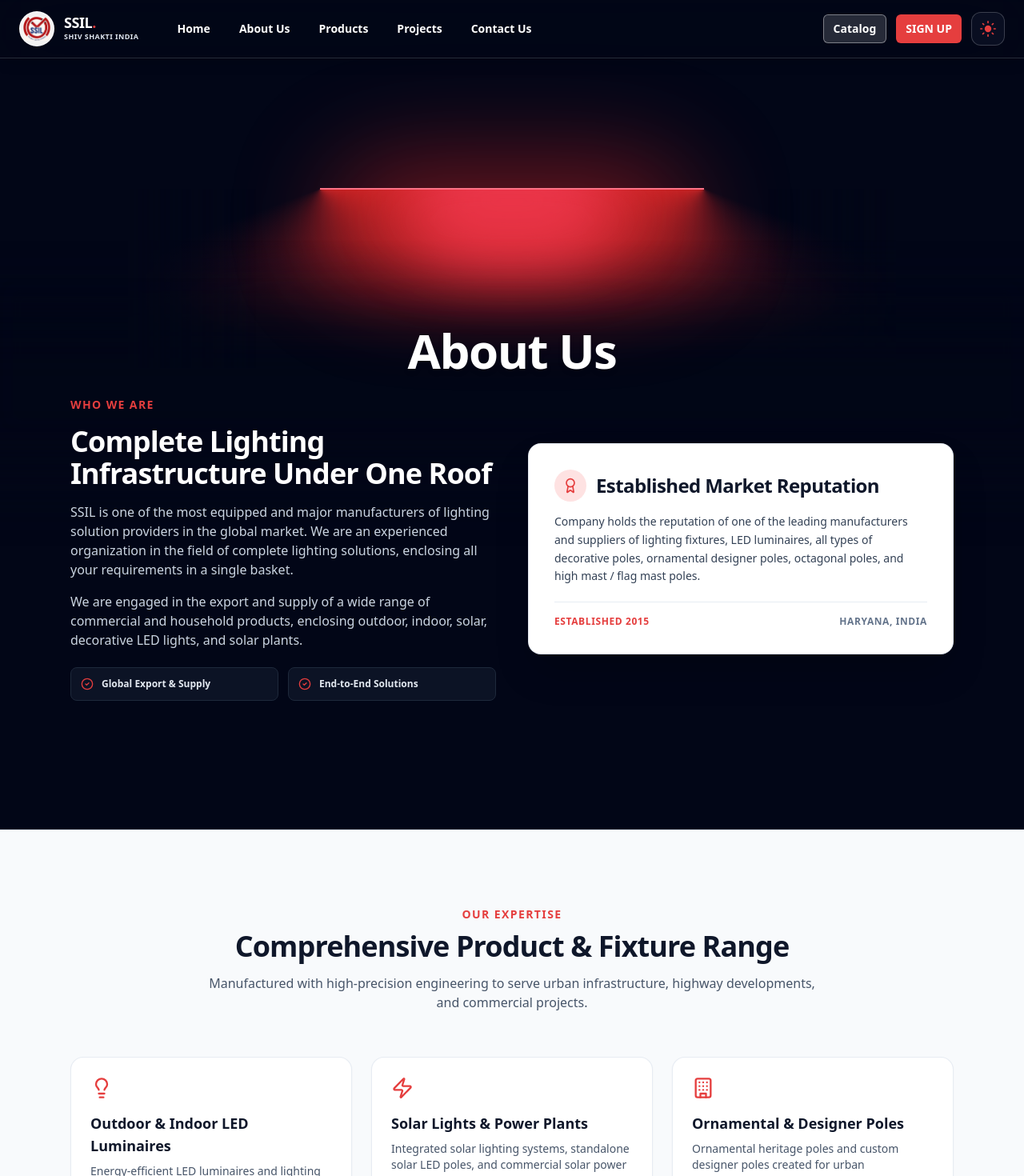
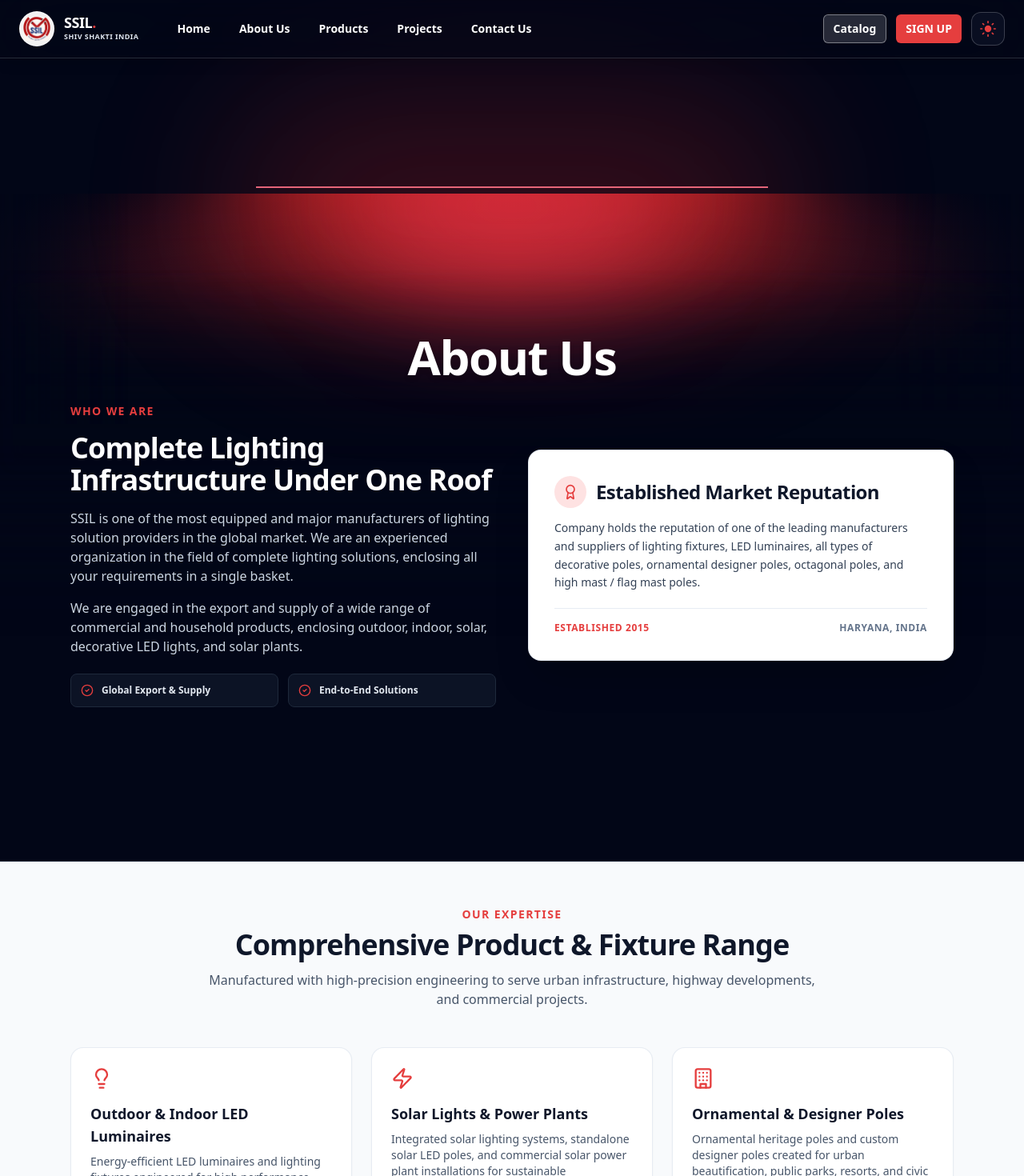
Before and after one commit to Harshit-SSPL/HarshitSSPL, a Next.js app in the folder frontend/: page /about in a window 1280 px wide. Shown: the top 1470 px of the page at 80% size. Built offline with nearby package versions, Linux system fonts and the light colour scheme.

Commit message:
Refine About Us lamp reach, position, and card neon shadows

```diff
--- a/frontend/app/about/page.tsx
+++ b/frontend/app/about/page.tsx
@@ -32,7 +32,7 @@ export default function AboutPage() {
       {/* ============================================================ */}
       <section className="relative w-full overflow-hidden">
         <LampContainer>
-          {/* Main Title: About Us (Illuminated by Red Lamp, tight controlled bottom margin) */}
+          {/* Main Title: About Us (Illuminated by 2.5x Expanded Red Lamp) */}
           <motion.h1
             initial={{ opacity: 0, y: 16 }}
             whileInView={{ opacity: 1, y: 0 }}
@@ -102,28 +102,28 @@ export default function AboutPage() {
       </section>
 
       {/* ============================================================ */}
-      {/* 2. STAGE 2: OUR EXPERTISE / PRODUCT & FIXTURE RANGE (6 CARDS WITH RED HOVER GLOW) */}
+      {/* 2. STAGE 2: OUR EXPERTISE / PRODUCT RANGE (STARTS IMMEDIATELY AFTER DARK SECTION) */}
       {/* ============================================================ */}
-      <section className="py-16 md:py-24 bg-slate-50 dark:bg-slate-900/40 border-b border-slate-200/60 dark:border-slate-800/80 transition-colors">
+      <section className="pt-10 md:pt-14 pb-16 md:pb-24 bg-slate-50 dark:bg-slate-900/40 border-b border-slate-200/60 dark:border-slate-800/80 transition-colors">
         <div className="container mx-auto px-4 md:px-6 max-w-6xl">
           {/* Section Header */}
-          <div className="text-center max-w-3xl mx-auto mb-14">
-            <span className="text-xs sm:text-sm font-extrabold uppercase tracking-widest text-ssil-red block mb-2.5">
+          <div className="text-center max-w-3xl mx-auto mb-12">
+            <span className="text-xs sm:text-sm font-extrabold uppercase tracking-widest text-ssil-red block mb-2">
               OUR EXPERTISE
             </span>
             <h2 className="text-3xl sm:text-4xl font-black text-slate-900 dark:text-white tracking-tight">
               Comprehensive Product &amp; Fixture Range
             </h2>
-            <p className="text-sm sm:text-base text-slate-600 dark:text-slate-300 mt-3.5 leading-relaxed">
+            <p className="text-sm sm:text-base text-slate-600 dark:text-slate-300 mt-3 leading-relaxed">
               Manufactured with high-precision engineering to serve urban infrastructure, highway developments, and commercial projects.
             </p>
           </div>
 
-          {/* 6 Product Cards with Red Hover Glow & Pop-Up Interaction */}
+          {/* 6 Product Cards with 2x Stronger Red Neon Hover Glow & Pop-Up Interaction */}
           <div className="grid gap-6 sm:grid-cols-2 lg:grid-cols-3">
 
             {/* Card 1: Outdoor & Indoor LED Luminaires */}
-            <div className="group relative p-6 rounded-2xl bg-white dark:bg-slate-900 border border-slate-200/80 dark:border-slate-800/80 shadow-sm transition-all duration-300 hover:-translate-y-1.5 hover:border-ssil-red/60 hover:shadow-[0_12px_30px_-5px_rgba(225,29,72,0.25)] dark:hover:shadow-[0_12px_30px_-5px_rgba(225,29,72,0.35)] overflow-hidden">
+            <div className="group relative p-6 rounded-2xl bg-white dark:bg-slate-900 border border-slate-200/80 dark:border-slate-800/80 shadow-sm transition-all duration-300 hover:-translate-y-2 hover:border-ssil-red/80 hover:shadow-[0_16px_45px_-5px_rgba(225,29,72,0.45)] dark:hover:shadow-[0_16px_50px_-5px_rgba(225,29,72,0.55)] overflow-hidden">
               <Lightbulb className="h-7 w-7 text-ssil-red mb-4 transition-transform group-hover:scale-110 duration-300" />
               <h3 className="text-lg font-extrabold text-slate-900 dark:text-white mb-2 group-hover:text-ssil-red transition-colors">
                 Outdoor &amp; Indoor LED Luminaires
@@ -134,7 +134,7 @@ export default function AboutPage() {
             </div>
 
             {/* Card 2: Solar Lights & Power Plants */}
-            <div className="group relative p-6 rounded-2xl bg-white dark:bg-slate-900 border border-slate-200/80 dark:border-slate-800/80 shadow-sm transition-all duration-300 hover:-translate-y-1.5 hover:border-ssil-red/60 hover:shadow-[0_12px_30px_-5px_rgba(225,29,72,0.25)] dark:hover:shadow-[0_12px_30px_-5px_rgba(225,29,72,0.35)] overflow-hidden">
+            <div className="group relative p-6 rounded-2xl bg-white dark:bg-slate-900 border border-slate-200/80 dark:border-slate-800/80 shadow-sm transition-all duration-300 hover:-translate-y-2 hover:border-ssil-red/80 hover:shadow-[0_16px_45px_-5px_rgba(225,29,72,0.45)] dark:hover:shadow-[0_16px_50px_-5px_rgba(225,29,72,0.55)] overflow-hidden">
               <Zap className="h-7 w-7 text-ssil-red mb-4 transition-transform group-hover:scale-110 duration-300" />
               <h3 className="text-lg font-extrabold text-slate-900 dark:text-white mb-2 group-hover:text-ssil-red transition-colors">
                 Solar Lights &amp; Power Plants
@@ -145,7 +145,7 @@ export default function AboutPage() {
             </div>
 
             {/* Card 3: Ornamental & Designer Poles */}
-            <div className="group relative p-6 rounded-2xl bg-white dark:bg-slate-900 border border-slate-200/80 dark:border-slate-800/80 shadow-sm transition-all duration-300 hover:-translate-y-1.5 hover:border-ssil-red/60 hover:shadow-[0_12px_30px_-5px_rgba(225,29,72,0.25)] dark:hover:shadow-[0_12px_30px_-5px_rgba(225,29,72,0.35)] overflow-hidden">
+            <div className="group relative p-6 rounded-2xl bg-white dark:bg-slate-900 border border-slate-200/80 dark:border-slate-800/80 shadow-sm transition-all duration-300 hover:-translate-y-2 hover:border-ssil-red/80 hover:shadow-[0_16px_45px_-5px_rgba(225,29,72,0.45)] dark:hover:shadow-[0_16px_50px_-5px_rgba(225,29,72,0.55)] overflow-hidden">
               <Building className="h-7 w-7 text-ssil-red mb-4 transition-transform group-hover:scale-110 duration-300" />
               <h3 className="text-lg font-extrabold text-slate-900 dark:text-white mb-2 group-hover:text-ssil-red transition-colors">
                 Ornamental &amp; Designer Poles
@@ -156,7 +156,7 @@ export default function AboutPage() {
             </div>
 
             {/* Card 4: Octagonal & High Mast Poles */}
-            <div className="group relative p-6 rounded-2xl bg-white dark:bg-slate-900 border border-slate-200/80 dark:border-slate-800/80 shadow-sm transition-all duration-300 hover:-translate-y-1.5 hover:border-ssil-red/60 hover:shadow-[0_12px_30px_-5px_rgba(225,29,72,0.25)] dark:hover:shadow-[0_12px_30px_-5px_rgba(225,29,72,0.35)] overflow-hidden">
+            <div className="group relative p-6 rounded-2xl bg-white dark:bg-slate-900 border border-slate-200/80 dark:border-slate-800/80 shadow-sm transition-all duration-300 hover:-translate-y-2 hover:border-ssil-red/80 hover:shadow-[0_16px_45px_-5px_rgba(225,29,72,0.45)] dark:hover:shadow-[0_16px_50px_-5px_rgba(225,29,72,0.55)] overflow-hidden">
               <Layers className="h-7 w-7 text-ssil-red mb-4 transition-transform group-hover:scale-110 duration-300" />
               <h3 className="text-lg font-extrabold text-slate-900 dark:text-white mb-2 group-hover:text-ssil-red transition-colors">
                 Octagonal &amp; High Mast Poles
@@ -166,8 +166,8 @@ export default function AboutPage() {
               </p>
             </div>
 
-            {/* Card 5: Indian Flag Poles (Replaces GI Street Lights) */}
-            <div className="group relative p-6 rounded-2xl bg-white dark:bg-slate-900 border border-slate-200/80 dark:border-slate-800/80 shadow-sm transition-all duration-300 hover:-translate-y-1.5 hover:border-ssil-red/60 hover:shadow-[0_12px_30px_-5px_rgba(225,29,72,0.25)] dark:hover:shadow-[0_12px_30px_-5px_rgba(225,29,72,0.35)] overflow-hidden">
+            {/* Card 5: Indian Flag Poles */}
+            <div className="group relative p-6 rounded-2xl bg-white dark:bg-slate-900 border border-slate-200/80 dark:border-slate-800/80 shadow-sm transition-all duration-300 hover:-translate-y-2 hover:border-ssil-red/80 hover:shadow-[0_16px_45px_-5px_rgba(225,29,72,0.45)] dark:hover:shadow-[0_16px_50px_-5px_rgba(225,29,72,0.55)] overflow-hidden">
               <Flag className="h-7 w-7 text-ssil-red mb-4 transition-transform group-hover:scale-110 duration-300" />
               <h3 className="text-lg font-extrabold text-slate-900 dark:text-white mb-2 group-hover:text-ssil-red transition-colors">
                 Indian Flag Poles
@@ -178,7 +178,7 @@ export default function AboutPage() {
             </div>
 
             {/* Card 6: Decorative LED Lighting */}
-            <div className="group relative p-6 rounded-2xl bg-white dark:bg-slate-900 border border-slate-200/80 dark:border-slate-800/80 shadow-sm transition-all duration-300 hover:-translate-y-1.5 hover:border-ssil-red/60 hover:shadow-[0_12px_30px_-5px_rgba(225,29,72,0.25)] dark:hover:shadow-[0_12px_30px_-5px_rgba(225,29,72,0.35)] overflow-hidden">
+            <div className="group relative p-6 rounded-2xl bg-white dark:bg-slate-900 border border-slate-200/80 dark:border-slate-800/80 shadow-sm transition-all duration-300 hover:-translate-y-2 hover:border-ssil-red/80 hover:shadow-[0_16px_45px_-5px_rgba(225,29,72,0.45)] dark:hover:shadow-[0_16px_50px_-5px_rgba(225,29,72,0.55)] overflow-hidden">
               <Sparkles className="h-7 w-7 text-ssil-red mb-4 transition-transform group-hover:scale-110 duration-300" />
               <h3 className="text-lg font-extrabold text-slate-900 dark:text-white mb-2 group-hover:text-ssil-red transition-colors">
                 Decorative LED Lighting
--- a/frontend/components/ui/lamp.tsx
+++ b/frontend/components/ui/lamp.tsx
@@ -37,12 +37,12 @@ export const LampContainer = ({
         className
       )}
     >
-      {/* Red Lamp Light Animation Origin (Positioned with top margin to originate 100% visibly below fixed navbar) */}
-      <div className="relative flex w-full h-[220px] sm:h-[260px] md:h-[280px] items-center justify-center isolate z-0 pointer-events-none mt-14 sm:mt-16 md:mt-20">
-        {/* Left Conic Red Gradient */}
+      {/* Red Lamp Light Animation Origin (Positioned cleanly below fixed navbar with 2.5x expanded vertical light reach) */}
+      <div className="relative flex w-full h-[280px] sm:h-[340px] md:h-[380px] items-center justify-center isolate z-0 pointer-events-none mt-2 sm:mt-4 md:mt-5">
+        {/* Left Conic Red Gradient (Expanded 2.5x reach) */}
         <motion.div
-          initial={{ opacity: 0.5, width: "15rem" }}
-          whileInView={{ opacity: 1, width: "30rem" }}
+          initial={{ opacity: 0.5, width: "18rem" }}
+          whileInView={{ opacity: 1, width: "42rem" }}
           transition={{
             delay: 0.3,
             duration: 0.8,
@@ -51,16 +51,16 @@ export const LampContainer = ({
           style={{
             backgroundImage: `conic-gradient(var(--conic-position), var(--tw-gradient-stops))`,
           }}
-          className="absolute inset-auto right-1/2 h-56 overflow-visible w-[30rem] bg-gradient-conic from-red-600 via-transparent to-transparent text-white [--conic-position:from_70deg_at_center_top]"
+          className="absolute inset-auto right-1/2 h-80 sm:h-96 overflow-visible w-[42rem] bg-gradient-conic from-red-600 via-transparent to-transparent text-white [--conic-position:from_70deg_at_center_top]"
         >
-          <div className="absolute w-[100%] left-0 bg-slate-950 h-40 bottom-0 z-20 [mask-image:linear-gradient(to_top,white,transparent)]" />
-          <div className="absolute w-40 h-[100%] left-0 bg-slate-950 bottom-0 z-20 [mask-image:linear-gradient(to_right,white,transparent)]" />
+          <div className="absolute w-[100%] left-0 bg-slate-950 h-48 bottom-0 z-20 [mask-image:linear-gradient(to_top,white,transparent)]" />
+          <div className="absolute w-48 h-[100%] left-0 bg-slate-950 bottom-0 z-20 [mask-image:linear-gradient(to_right,white,transparent)]" />
         </motion.div>
 
-        {/* Right Conic Red Gradient */}
+        {/* Right Conic Red Gradient (Expanded 2.5x reach) */}
         <motion.div
-          initial={{ opacity: 0.5, width: "15rem" }}
-          whileInView={{ opacity: 1, width: "30rem" }}
+          initial={{ opacity: 0.5, width: "18rem" }}
+          whileInView={{ opacity: 1, width: "42rem" }}
           transition={{
             delay: 0.3,
             duration: 0.8,
@@ -69,46 +69,48 @@ export const LampContainer = ({
           style={{
             backgroundImage: `conic-gradient(var(--conic-position), var(--tw-gradient-stops))`,
           }}
-          className="absolute inset-auto left-1/2 h-56 w-[30rem] bg-gradient-conic from-transparent via-transparent to-red-600 text-white [--conic-position:from_290deg_at_center_top]"
+          className="absolute inset-auto left-1/2 h-80 sm:h-96 w-[42rem] bg-gradient-conic from-transparent via-transparent to-red-600 text-white [--conic-position:from_290deg_at_center_top]"
         >
-          <div className="absolute w-40 h-[100%] right-0 bg-slate-950 bottom-0 z-20 [mask-image:linear-gradient(to_left,white,transparent)]" />
-          <div className="absolute w-[100%] right-0 bg-slate-950 h-40 bottom-0 z-20 [mask-image:linear-gradient(to_top,white,transparent)]" />
+          <div className="absolute w-48 h-[100%] right-0 bg-slate-950 bottom-0 z-20 [mask-image:linear-gradient(to_left,white,transparent)]" />
+          <div className="absolute w-[100%] right-0 bg-slate-950 h-48 bottom-0 z-20 [mask-image:linear-gradient(to_top,white,transparent)]" />
         </motion.div>
 
-        {/* Background Blur & Red Glow Layers */}
-        <div className="absolute top-1/2 h-48 w-full translate-y-12 scale-x-150 bg-slate-950 blur-2xl"></div>
-        <div className="absolute top-1/2 z-50 h-48 w-full bg-transparent opacity-10 backdrop-blur-md"></div>
-        <div className="absolute inset-auto z-50 h-36 w-[28rem] -translate-y-1/2 rounded-full bg-red-600 opacity-50 blur-3xl"></div>
+        {/* Background Blur & Red Glow Layers (2.5x Expanded Radius & Vertical Spread) */}
+        <div className="absolute top-1/2 h-64 w-full translate-y-12 scale-x-150 bg-slate-950 blur-3xl"></div>
+        <div className="absolute top-1/2 z-50 h-64 w-full bg-transparent opacity-10 backdrop-blur-md"></div>
 
-        {/* Inner Red Core Lamp Light */}
+        {/* Outer Red Neon Ambient Light Spread */}
+        <div className="absolute inset-auto z-50 h-56 sm:h-64 w-[36rem] sm:w-[44rem] -translate-y-1/3 rounded-full bg-red-600/40 opacity-60 blur-[100px]"></div>
+
+        {/* Inner Red Core Lamp Light (2.5x Expanded Core) */}
         <motion.div
-          initial={{ width: "8rem" }}
-          whileInView={{ width: "16rem" }}
+          initial={{ width: "10rem" }}
+          whileInView={{ width: "24rem" }}
           transition={{
             delay: 0.3,
             duration: 0.8,
             ease: "easeInOut",
           }}
-          className="absolute inset-auto z-30 h-36 w-64 -translate-y-[6rem] rounded-full bg-rose-500 blur-2xl"
+          className="absolute inset-auto z-30 h-44 sm:h-52 w-80 sm:w-96 -translate-y-[5rem] rounded-full bg-rose-500/50 blur-[70px]"
         ></motion.div>
 
         {/* Horizontal Red Laser Line */}
         <motion.div
-          initial={{ width: "15rem" }}
-          whileInView={{ width: "30rem" }}
+          initial={{ width: "18rem" }}
+          whileInView={{ width: "40rem" }}
           transition={{
             delay: 0.3,
             duration: 0.8,
             ease: "easeInOut",
           }}
-          className="absolute inset-auto z-50 h-0.5 w-[30rem] -translate-y-[7rem] bg-rose-400"
+          className="absolute inset-auto z-50 h-0.5 w-[40rem] -translate-y-[6.5rem] bg-rose-400/90"
         ></motion.div>
 
-        <div className="absolute inset-auto z-40 h-44 w-full -translate-y-[12.5rem] bg-slate-950"></div>
+        <div className="absolute inset-auto z-40 h-48 w-full -translate-y-[12rem] bg-slate-950"></div>
       </div>
 
       {/* Children Content Container */}
-      <div className="relative z-50 flex flex-col items-center px-4 md:px-6 w-full max-w-6xl mx-auto -translate-y-12 sm:-translate-y-16 md:-translate-y-20">
+      <div className="relative z-50 flex flex-col items-center px-4 md:px-6 w-full max-w-6xl mx-auto -translate-y-16 sm:-translate-y-24 md:-translate-y-28">
         {children}
       </div>
     </div>
```
